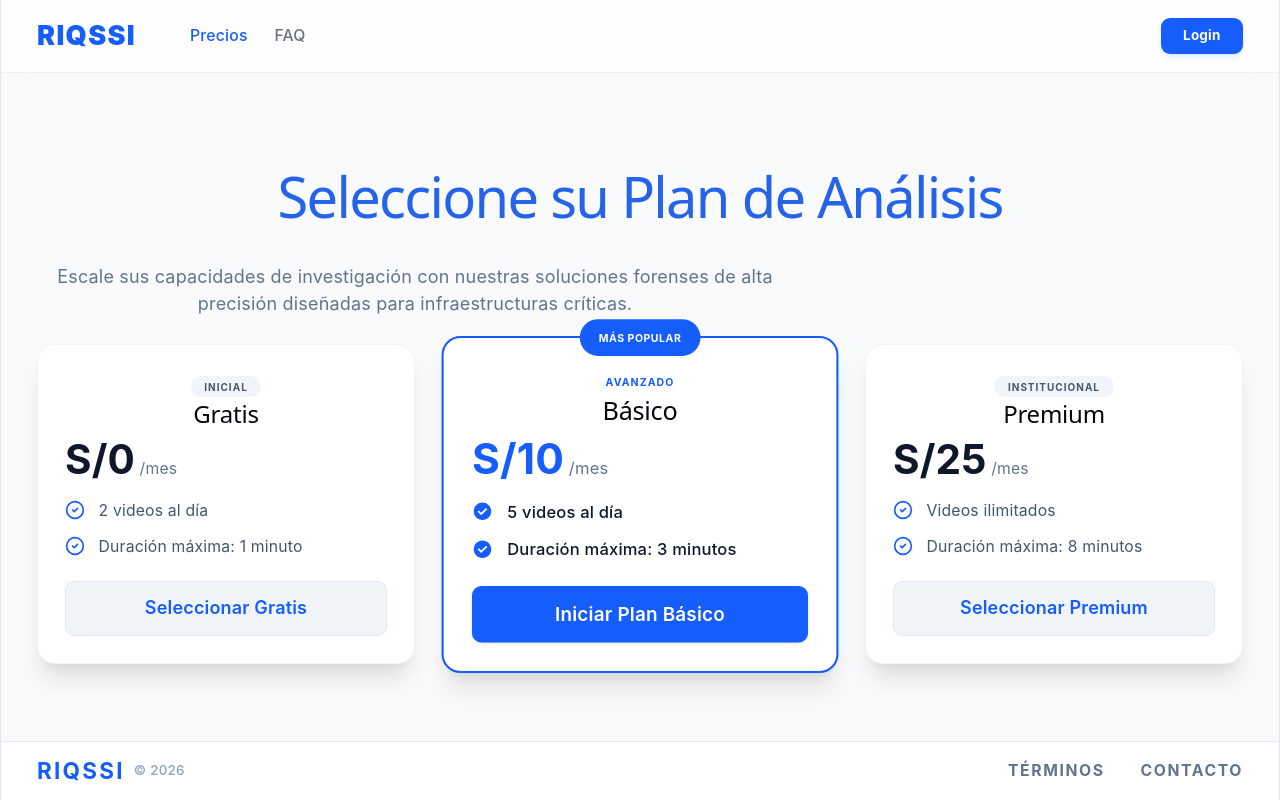
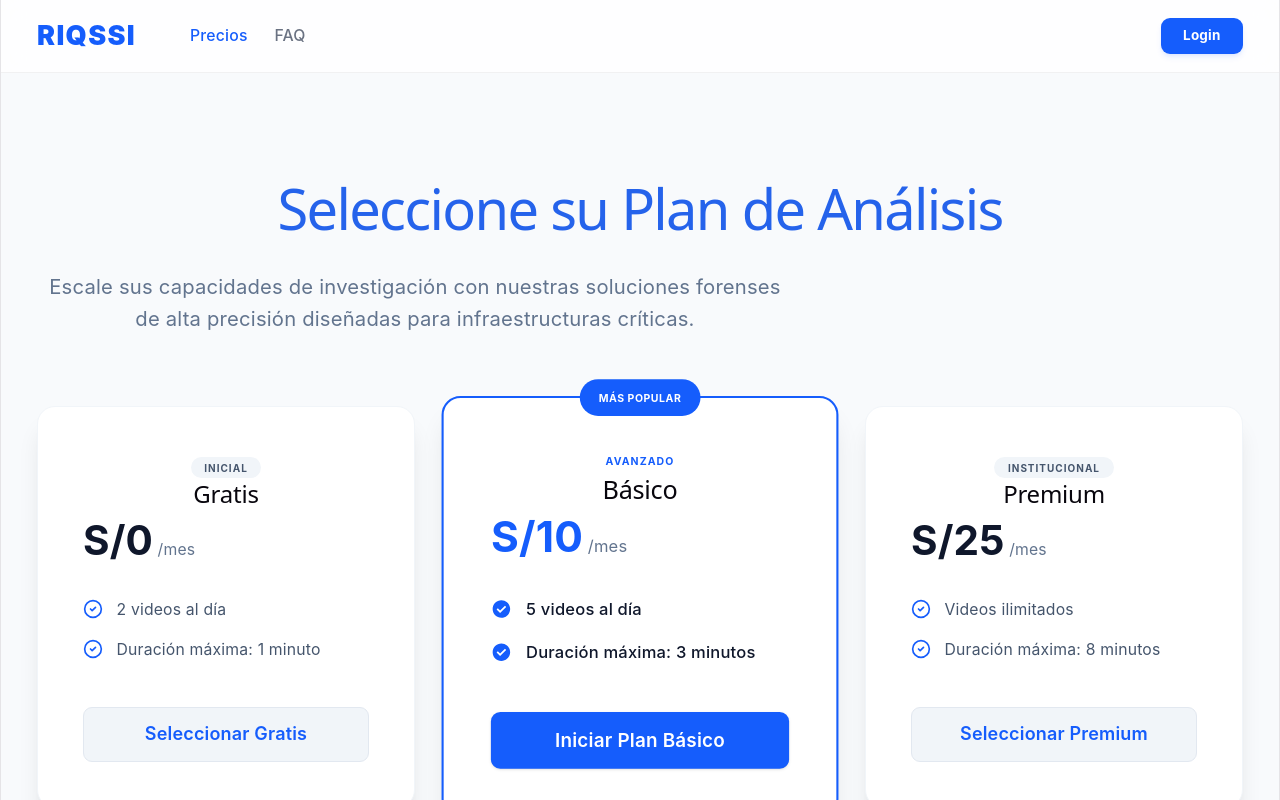
Before and after one commit to Sebas10tc/riqssi_front, a React (Vite) app: page / in a window 1280 px wide. Both pictures are taken after a click on the button "Precios". Shown: the top 800 px of the page. Built offline with nearby package versions, Linux system fonts and the light colour scheme; no server answers.

Commit message:
sin minimizar

```diff
--- a/src/App.jsx
+++ b/src/App.jsx
@@ -241,10 +241,8 @@ export default function App() {
     }
   };
 
-  const fitScreen = [View.DASHBOARD, View.REPORT, View.ANALYSIS, View.PRICE].includes(currentView);
-
   return (
-    <div className={`min-h-screen flex flex-col bg-[#f8fafc] font-sans selection:bg-blue-100 selection:text-blue-900 ${fitScreen ? 'lg:h-screen lg:overflow-hidden' : ''}`}>
+    <div className="min-h-screen flex flex-col bg-[#f8fafc] font-sans selection:bg-blue-100 selection:text-blue-900">
       <Navbar
         currentView={currentView}
         setView={setCurrentView}
@@ -252,7 +250,7 @@ export default function App() {
         onProfileClick={() => setIsDrawerOpen(true)}
       />
 
-      <main className={`grow relative ${fitScreen ? 'lg:min-h-0 lg:overflow-hidden' : ''}`}>
+      <main className="grow relative">
         {currentView === View.ANALYSIS && analysisThumbnailUrl ? (
           <div className="absolute inset-0 pointer-events-none overflow-hidden">
             <img
@@ -269,7 +267,6 @@ export default function App() {
             animate={{ opacity: 1, y: 0 }}
             exit={{ opacity: 0, y: -10 }}
             transition={{ duration: 0.3, ease: 'easeInOut' }}
-            className={fitScreen ? 'lg:h-full' : ''}
           >
             {renderView()}
           </motion.div>
--- a/src/components/Footer.jsx
+++ b/src/components/Footer.jsx
@@ -1,7 +1,7 @@
 export default function Footer() {
   return (
-    <footer className="w-full px-8 py-3 border-t border-slate-200 bg-white mt-auto">
-      <div className="container mx-auto flex flex-col md:flex-row justify-between items-center gap-2">
+    <footer className="w-full px-8 py-8 border-t border-slate-200 bg-white mt-auto">
+      <div className="container mx-auto flex flex-col md:flex-row justify-between items-center gap-6">
         <div className="flex items-center gap-2">
           <span className="text-xl font-bold tracking-widest text-blue-600">RIQSSI</span>
           <span className="text-xs text-slate-400 font-medium">© 2026</span>
--- a/src/views/FAQView.jsx
+++ b/src/views/FAQView.jsx
@@ -130,7 +130,7 @@ export default function RiqssiFAQ() {
       <main className="grow container mx-auto px-4 py-8 max-w-5xl w-full">
         <div className="flex flex-col md:flex-row justify-between items-start md:items-end mb-8 gap-4">
           <div>
-            <h1 className="text-2xl font-bold text-slate-900 tracking-tight">
+            <h1 className="text-2xl font-bold text-slate-900 tracking-tight" style={{ color: '#2563eb' }}>
               Preguntas Frecuentes
             </h1>
             <p className="text-sm text-slate-500 mt-1">
--- a/src/views/PriceView.jsx
+++ b/src/views/PriceView.jsx
@@ -65,7 +65,7 @@ function PlanCard({ plan, onSelect, isProcessing }) {
 
   return (
     <div
-      className={`bg-white rounded-2xl p-10 lg:p-6 flex flex-col relative ${
+      className={`bg-white rounded-2xl p-10 flex flex-col relative ${
         highlighted
           ? "border-2 border-blue-600 scale-105 z-10"
           : "border border-slate-100"
@@ -81,7 +81,7 @@ function PlanCard({ plan, onSelect, isProcessing }) {
         </div>
       )}
 
-      <div className="mb-8 lg:mb-4">
+      <div className="mb-8">
         <span
           className={
             highlighted
@@ -104,7 +104,7 @@ function PlanCard({ plan, onSelect, isProcessing }) {
         </div>
       </div>
 
-      <div className="space-y-4 lg:space-y-3 grow">
+      <div className="space-y-4 grow">
         {plan.features.map((feature) => (
           <div className="flex items-start gap-3" key={feature}>
             <CheckIcon filled={highlighted} />
@@ -120,7 +120,7 @@ function PlanCard({ plan, onSelect, isProcessing }) {
       </div>
 
         <button
-        className={`mt-10 lg:mt-5 w-full py-3 font-semibold rounded-lg transition-all duration-200 ${
+        className={`mt-10 w-full py-3 font-semibold rounded-lg transition-all duration-200 ${
           highlighted
             ? "bg-blue-600 hover:bg-blue-700 text-white shadow-sm"
             : "bg-slate-100 border border-slate-200 text-blue-600 hover:bg-slate-200"
@@ -137,12 +137,14 @@ function PlanCard({ plan, onSelect, isProcessing }) {
 }
 
 export default function RiqssiPricing({ user }) {
-  const API_URL = import.meta.env.VITE_API_URL || 'https://riqssi-back.onrender.com';
+  const API_URL = import.meta.env.VITE_API_URL || 'http://localhost:8000';
   const [processingId, setProcessingId] = useState(null);
   const [selectedPlan, setSelectedPlan] = useState(null);
   const [operationCode, setOperationCode] = useState('');
   const [proof, setProof] = useState(null);
   const [message, setMessage] = useState('');
+  const qrPath = import.meta.env.VITE_YAPE_QR_URL || '/storage/yape/qr.png';
+  const yapeQrUrl = /^https?:\/\//i.test(qrPath) ? qrPath : `${API_URL}${qrPath.startsWith('/') ? '' : '/'}${qrPath}`;
 
   const handleSelect = (planId) => {
     if (!user?.nombreuser) {
@@ -197,14 +199,14 @@ export default function RiqssiPricing({ user }) {
   };
 
   return (
-    <div className="min-h-screen lg:min-h-0 lg:h-full flex flex-col text-slate-900 font-sans bg-slate-50">
+    <div className="min-h-screen flex flex-col text-slate-900 font-sans bg-slate-50">
       {/* Main */}
-      <main className="grow max-w-7xl mx-auto px-8 py-16 lg:py-4 w-full lg:flex lg:flex-col lg:justify-center">
-        <div className="text-center mb-16 lg:mb-6">
-          <h1 className="text-4xl lg:text-3xl font-bold text-slate-900 mb-4 lg:mb-2" style={{ color: '#2563eb' }}>
+      <main className="grow max-w-7xl mx-auto px-8 py-16 w-full">
+        <div className="text-center mb-16">
+          <h1 className="text-4xl font-bold text-slate-900 mb-4" style={{ color: '#2563eb' }}>
             Seleccione su Plan de Análisis
           </h1>
-          <p className="text-slate-500 text-lg lg:text-base max-w-2xl mx-auto">
+          <p className="text-slate-500 text-lg max-w-2xl mx-auto">
             Escale sus capacidades de investigación con nuestras soluciones
             forenses de alta precisión diseñadas para infraestructuras
             críticas.
@@ -212,7 +214,7 @@ export default function RiqssiPricing({ user }) {
         </div>
         {message ? <p className="mb-6 text-center text-sm font-semibold text-slate-600">{message}</p> : null}
 
-        <div className="grid grid-cols-1 md:grid-cols-3 gap-8 mb-20 lg:mb-4 items-stretch">
+        <div className="grid grid-cols-1 md:grid-cols-3 gap-8 mb-20 items-stretch" style={{ color: '#2563eb' }}>
           {PLANS.map((plan) => (
             <PlanCard
               key={plan.id}
@@ -229,7 +231,7 @@ export default function RiqssiPricing({ user }) {
           <form onSubmit={submitPayment} className="w-full max-w-md rounded-2xl bg-white p-6 shadow-2xl">
             <h2 className="text-xl font-bold text-slate-900">Pagar plan {selectedPlan}</h2>
             <p className="mt-2 text-sm text-slate-500">Escanea el QR de Yape y adjunta tu comprobante.</p>
-            <img src={import.meta.env.VITE_YAPE_QR_URL || '/storage/yape/qr.png'} alt="QR de Yape" className="mx-auto my-5 h-52 w-52 object-contain" />
+            <img src={yapeQrUrl} alt="QR de Yape" className="mx-auto my-5 h-52 w-52 object-contain" />
             <input className="mb-3 w-full rounded-lg border border-slate-200 p-3 text-sm" placeholder="Código de operación" value={operationCode} onChange={(event) => setOperationCode(event.target.value)} />
             <input className="mb-5 w-full rounded-lg border border-slate-200 p-3 text-sm" type="file" accept=".jpg,.jpeg,.png,.pdf" onChange={(event) => setProof(event.target.files?.[0] || null)} />
             {message ? <p className="mb-4 text-sm font-semibold text-red-600">{message}</p> : null}
--- a/src/views/ResourcesView.jsx
+++ b/src/views/ResourcesView.jsx
@@ -30,7 +30,7 @@ export default function ResourcesView() {
             </div>
 
             <div className="bg-white border-l-4 border-red-500 rounded-xl p-6 shadow-sm">
-              <h3 className="text-xs font-bold uppercase tracking-widest text-slate-500 mb-4">Resumen Ejecutivo</h3>
+              <h3 className="text-xs font-bold uppercase tracking-widest text-blue-600 mb-4">Resumen Ejecutivo</h3>
               <p className="text-sm leading-relaxed text-slate-700">
                 Resultado Absoluto: <span className="text-red-600 font-bold">Alta Probabilidad de IA</span>.
                 Se detectaron artefactos de generación sintética en la coherencia de texturas cutáneas.
@@ -46,7 +46,7 @@ export default function ResourcesView() {
       </section>
 
       <section className="mb-12">
-        <h2 className="text-3xl font-bold mb-3 text-slate-900 leading-tight">Recursos y Denuncia de Deepfakes</h2>
+        <h2 className="text-3xl font-bold mb-3 text-blue-600 leading-tight">Recursos y Denuncia de Deepfakes</h2>
         <p className="text-slate-600 text-lg mb-10">Utilice estas herramientas oficiales para tomar medidas contra el contenido manipulado y proteger la integridad de la información.</p>
 
         <div className="grid grid-cols-1 md:grid-cols-3 gap-6">
@@ -92,7 +92,7 @@ function ResourceCard({ icon, title, description, linkText }) {
   return (
     <div className="bg-white border border-slate-200 rounded-xl p-8 flex flex-col h-full shadow-sm hover:shadow-md transition-shadow">
       <div className="mb-6">{icon}</div>
-      <h3 className="text-2xl font-bold mb-4 text-slate-900">{title}</h3>
+      <h3 className="text-2xl font-bold mb-4 text-blue-600">{title}</h3>
       <p className="text-slate-600 text-sm mb-8 grow leading-relaxed">
         {description}
       </p>
--- a/src/views/UserManagementView.jsx
+++ b/src/views/UserManagementView.jsx
@@ -342,7 +342,7 @@ export default function UserManagementView({ user }) {
   return (
     <div className="container mx-auto p-8">
       <section className="mb-8">
-        <h1 className="text-4xl font-bold text-slate-900 style={{ color: '#2563eb' }}">Gestión de Usuarios</h1>
+        <h1 className="text-4xl font-bold text-slate-900" style={{ color: '#2563eb' }}>Gestión de Usuarios</h1>
             <p className="text-slate-500 mt-2">Administra los accesos del sistema forense, monitorea niveles de membresía y controla los permisos de análisis de red.</p>
           </section>
 
```
Also changed, not shown: src/views/AnalysisView.jsx (+11 -11 lines), src/views/DashboardView.jsx (+7 -7 lines), src/views/ReportView.jsx (+20 -24 lines).
